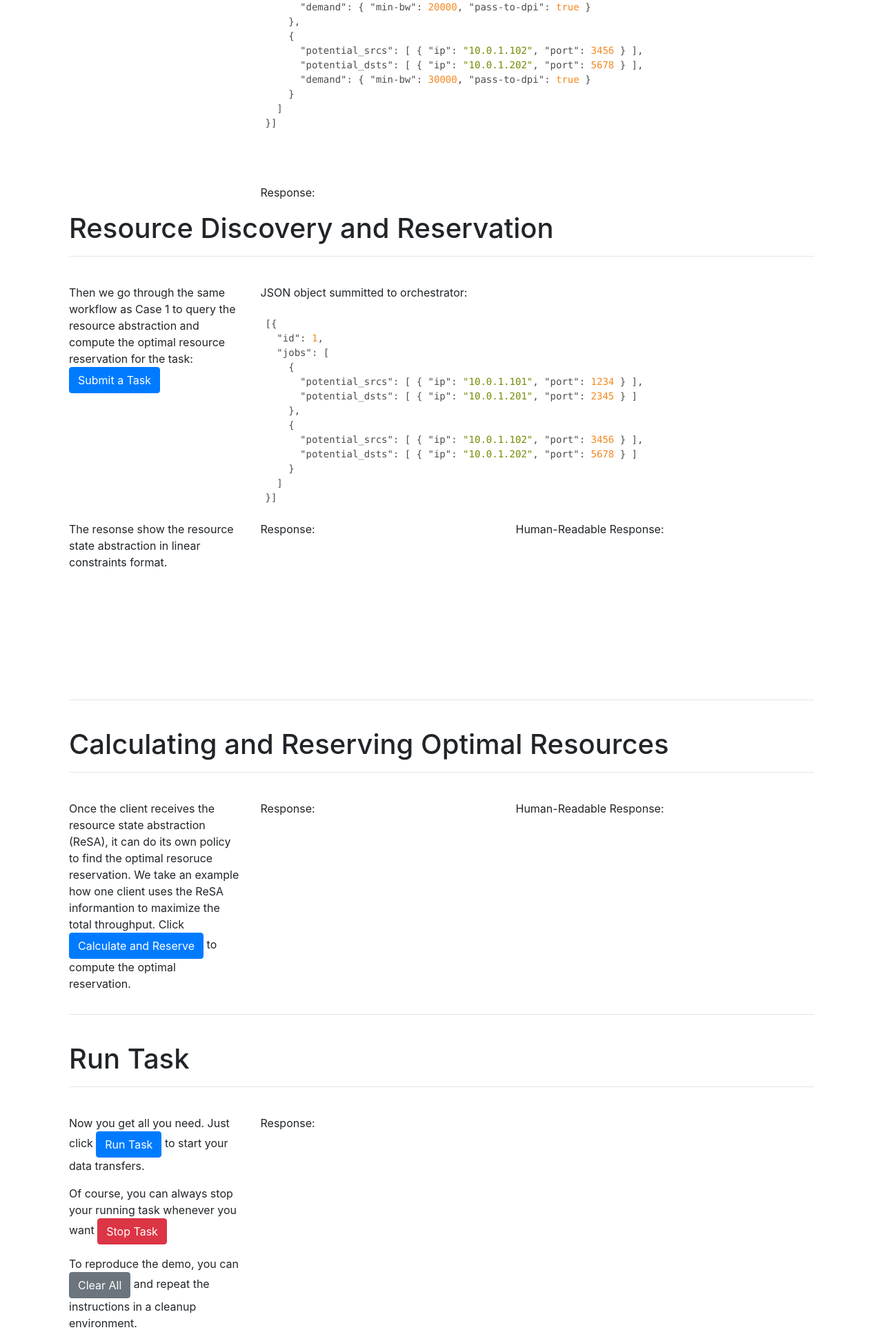
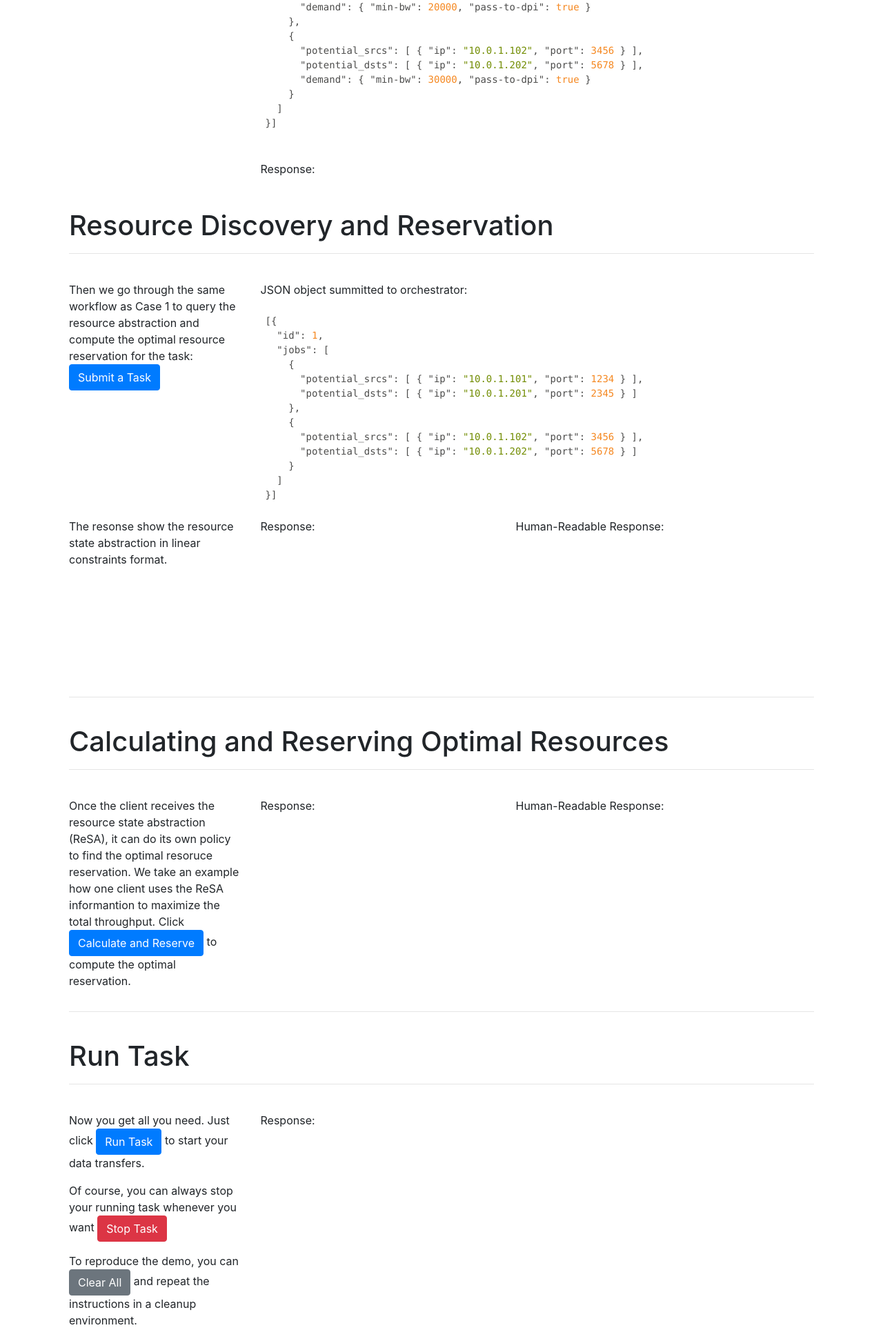
Before and after one commit to openalto/UnicornUI, a Flask app: page / in a window 1280 px wide, after a click on "Case 2". Shown: the part 1861-3789 px from the top of the page at 69% size. Run offline with Flask 2, Linux system fonts and the light colour scheme; some libraries are stand-ins or nearby versions.

Commit message:
Fix some layout bugs of case 2
Signed-off-by: Y. Jace Liu <yang.jace.liu@linux.com>

```diff
--- a/unicorn/templates/index.html
+++ b/unicorn/templates/index.html
@@ -579,10 +579,8 @@
 
                         <div class="row">
                             <div class="col-3"></div>
-                            <div class="col-4">
-                                <p style="margin-top: 10%;">Response: </p>
-                            </div>
-                            <div class="col-5">
+                            <div class="col-9">
+                                <p>Response: </p>
                                 <pre><code class="json" id="reserve-request-result"></code></pre>
                             </div>
                         </div>
```
